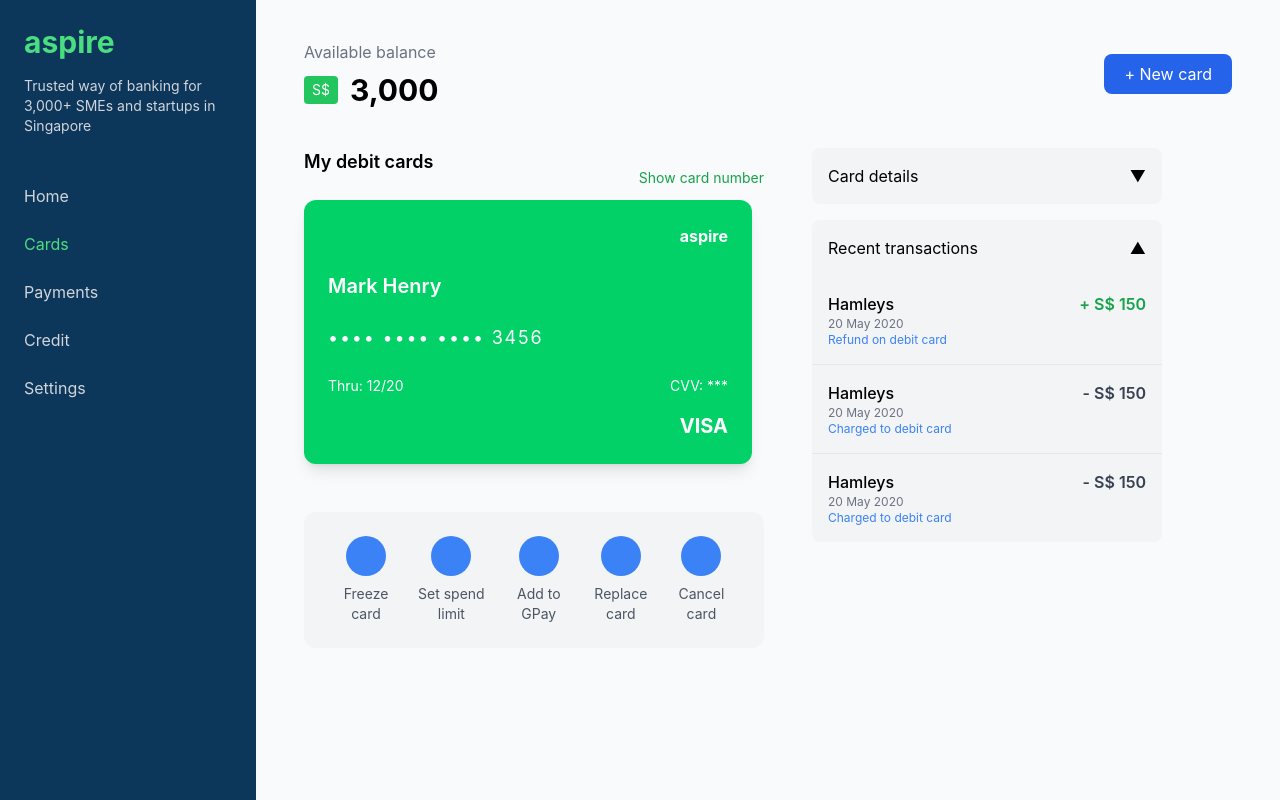
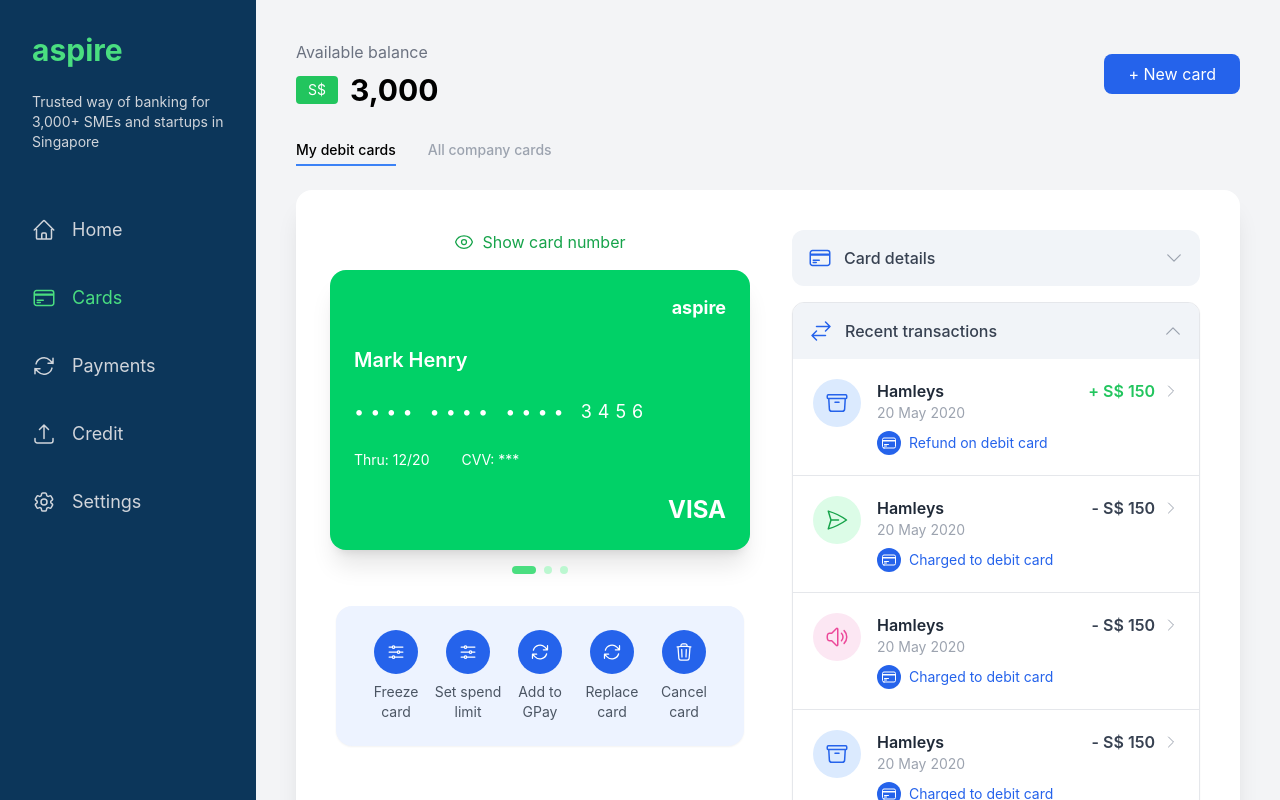
Before and after one commit to abhiSuman99/aspire-repo, a React (Create React App) app: page / in a window 1280 px wide. Built offline with nearby package versions, Linux system fonts and the light colour scheme.

Commit message:
Add files via upload

```diff
--- a/package.json
+++ b/package.json
@@ -3,6 +3,7 @@
   "version": "0.1.0",
   "private": true,
   "dependencies": {
+    "@heroicons/react": "^2.2.0",
     "@testing-library/dom": "^10.4.1",
     "@testing-library/jest-dom": "^6.9.1",
     "@testing-library/react": "^16.3.2",
--- a/src/components/ BalanceHeader.tsx
+++ b/src/components/ BalanceHeader.tsx
@@ -3,21 +3,25 @@ import React from "react";
 const BalanceHeader: React.FC = () => {
   return (
     <div className="flex justify-between items-center">
+
       <div>
         <p className="text-gray-500">Available balance</p>
 
         <div className="flex items-center gap-3 mt-2">
-          <span className="bg-green-500 text-white px-2 py-1 rounded text-sm">
+          <span className="bg-green-500 text-white px-3 py-1 rounded text-sm">
             S$
           </span>
 
-          <span className="text-3xl font-bold">3,000</span>
+          <span className="text-3xl font-bold">
+            3,000
+          </span>
         </div>
       </div>
 
-      <button className="bg-blue-600 text-white px-5 py-2 rounded-lg">
+      <button className="bg-blue-600 text-white px-6 py-2 rounded-lg">
         + New card
       </button>
+
     </div>
   );
 };
--- a/src/components/ Sidebar.tsx
+++ b/src/components/ Sidebar.tsx
@@ -1,28 +1,52 @@
 import React from "react";
+import {
+  HomeIcon,
+  CreditCardIcon,
+  ArrowPathIcon,
+  ArrowUpTrayIcon,
+  Cog6ToothIcon
+} from "@heroicons/react/24/outline";
 
-const menu = ["Home", "Cards", "Payments", "Credit", "Settings"];
+const menu = [
+  { name: "Home", icon: HomeIcon },
+  { name: "Cards", icon: CreditCardIcon },
+  { name: "Payments", icon: ArrowPathIcon },
+  { name: "Credit", icon: ArrowUpTrayIcon },
+  { name: "Settings", icon: Cog6ToothIcon }
+];
 
 const Sidebar: React.FC = () => {
   return (
-    <div className="w-64 h-screen bg-[#0C365A] text-white flex flex-col p-6">
+    <div className="w-64 h-screen bg-[#0C365A] text-white flex flex-col p-8">
+
       <h1 className="text-3xl font-bold text-green-400">aspire</h1>
 
-      <p className="text-sm mt-4 text-gray-300">
+      <p className="text-sm mt-6 text-gray-300">
         Trusted way of banking for 3,000+ SMEs and startups in Singapore
       </p>
 
-      <div className="mt-12 space-y-6">
-        {menu.map((item) => (
-          <div
-            key={item}
-            className={`cursor-pointer ${
-              item === "Cards" ? "text-green-400" : "text-gray-300"
-            }`}
-          >
-            {item}
-          </div>
-        ))}
+      <div className="mt-16 space-y-10">
+
+        {menu.map((item) => {
+          const Icon = item.icon;
+
+          return (
+            <div
+              key={item.name}
+              className={`flex items-center gap-4 cursor-pointer ${
+                item.name === "Cards"
+                  ? "text-green-400"
+                  : "text-gray-300"
+              }`}
+            >
+              <Icon className="w-6 h-6" />
+              <span className="text-lg">{item.name}</span>
+            </div>
+          );
+        })}
+
       </div>
+
     </div>
   );
 };
--- a/src/components/CardActions.tsx
+++ b/src/components/CardActions.tsx
@@ -1,23 +1,44 @@
 import React from "react";
+import {
+  // SnowflakeIcon,
+  AdjustmentsHorizontalIcon,
+  ArrowPathIcon,
+  TrashIcon
+} from "@heroicons/react/24/outline";
 
 const actions = [
-  "Freeze card",
-  "Set spend limit",
-  "Add to GPay",
-  "Replace card",
-  "Cancel card"
+  { name: "Freeze card", icon: AdjustmentsHorizontalIcon },
+  { name: "Set spend limit", icon: AdjustmentsHorizontalIcon },
+  { name: "Add to GPay", icon: ArrowPathIcon },
+  { name: "Replace card", icon: ArrowPathIcon },
+  { name: "Cancel card", icon: TrashIcon }
 ];
 
 const CardActions: React.FC = () => {
+
   return (
-    <div className="flex justify-between bg-gray-100 p-6 rounded-xl mt-6 text-center text-sm">
+    <div className="flex justify-between bg-[#EDF3FF] p-6 rounded-2xl shadow-sm">
 
-      {actions.map((a) => (
-        <div key={a} className="flex flex-col items-center gap-2">
-          <div className="w-10 h-10 bg-blue-500 rounded-full"></div>
-          <span className="text-gray-600">{a}</span>
-        </div>
-      ))}
+      {actions.map((a) => {
+        const Icon = a.icon;
+
+        return (
+          <div
+            key={a.name}
+            className="flex flex-col items-center gap-2 w-20"
+          >
+
+            <div className="bg-blue-600 p-3 rounded-full text-white">
+              <Icon className="w-5 h-5" />
+            </div>
+
+            <span className="text-sm text-gray-600 text-center">
+              {a.name}
+            </span>
+
+          </div>
+        );
+      })}
 
     </div>
   );
--- a/src/components/CardInfoPanel.tsx
+++ b/src/components/CardInfoPanel.tsx
@@ -1,94 +1,168 @@
+
 import React, { useState } from "react";
+import {
+  ChevronDownIcon,
+  ChevronUpIcon,
+  ChevronRightIcon,
+  ArrowsRightLeftIcon,
+  SpeakerWaveIcon,
+  PaperAirplaneIcon,
+  ArchiveBoxIcon,
+  CreditCardIcon
+} from "@heroicons/react/24/outline";
 
 const transactions = [
   {
+    icon: ArchiveBoxIcon,
+    bg: "bg-blue-100",
+    color: "text-blue-600",
     name: "Hamleys",
     date: "20 May 2020",
     amount: "+ S$ 150",
-    type: "Refund on debit card",
+    amountColor: "text-green-500",
+    note: "Refund on debit card"
   },
   {
+    icon: PaperAirplaneIcon,
+    bg: "bg-green-100",
+    color: "text-green-600",
     name: "Hamleys",
     date: "20 May 2020",
     amount: "- S$ 150",
-    type: "Charged to debit card",
+    amountColor: "text-gray-700",
+    note: "Charged to debit card"
   },
   {
+    icon: SpeakerWaveIcon,
+    bg: "bg-pink-100",
+    color: "text-pink-500",
     name: "Hamleys",
     date: "20 May 2020",
     amount: "- S$ 150",
-    type: "Charged to debit card",
+    amountColor: "text-gray-700",
+    note: "Charged to debit card"
   },
+  {
+    icon: ArchiveBoxIcon,
+    bg: "bg-blue-100",
+    color: "text-blue-600",
+    name: "Hamleys",
+    date: "20 May 2020",
+    amount: "- S$ 150",
+    amountColor: "text-gray-700",
+    note: "Charged to debit card"
+  }
 ];
 
 const CardInfoPanel: React.FC = () => {
-  const [details, setDetails] = useState(false);
-  const [tx, setTx] = useState(true);
+  const [open, setOpen] = useState(true);
 
   return (
-    <div className="space-y-4 w-full lg:w-[350px]">
+    <div className="w-full max-w-[420px]">
 
-      {/* Card Details */}
+      {/* CARD DETAILS */}
 
-      <div className="bg-gray-100 rounded-lg">
-        <div
-          onClick={() => setDetails(!details)}
-          className="flex justify-between p-4 cursor-pointer"
-        >
-          <span>Card details</span>
-          <span>{details ? "▲" : "▼"}</span>
+      <div className="bg-[#F1F4F8] rounded-xl p-4 flex justify-between items-center mb-4 cursor-pointer">
+        <div className="flex items-center gap-3">
+          <CreditCardIcon className="w-6 h-6 text-blue-600" />
+          <span className="font-medium text-gray-700">Card details</span>
         </div>
 
-        {details && (
-          <div className="p-4 text-sm text-gray-600">
-            <p>Card type: Visa</p>
-            <p>Card holder: Mark Henry</p>
-            <p>Expiry: 12/20</p>
+        <ChevronDownIcon className="w-5 h-5 text-gray-400" />
       </div>
+
+      {/* RECENT TRANSACTIONS */}
+
+      <div className="bg-white rounded-xl shadow-sm overflow-hidden border">
+
+        <div
+          className="bg-[#F1F4F8] p-4 flex justify-between items-center cursor-pointer"
+          onClick={() => setOpen(!open)}
+        >
+          <div className="flex items-center gap-3">
+            <ArrowsRightLeftIcon className="w-6 h-6 text-blue-600" />
+            <span className="font-medium text-gray-700">
+              Recent transactions
+            </span>
+          </div>
+
+          {open ? (
+            <ChevronUpIcon className="w-5 h-5 text-gray-400" />
+          ) : (
+            <ChevronDownIcon className="w-5 h-5 text-gray-400" />
           )}
         </div>
 
-      {/* Transactions */}
+        {open && (
+          <div className="divide-y">
 
-      <div className="bg-gray-100 rounded-lg">
+            {transactions.map((t, i) => {
+              const Icon = t.icon;
+
+              return (
+                <div
+                  key={i}
+                  className="p-5 flex justify-between items-start hover:bg-gray-50"
+                >
+                  {/* LEFT */}
+
+                  <div className="flex gap-4">
 
                     <div
-          onClick={() => setTx(!tx)}
-          className="flex justify-between p-4 cursor-pointer"
+                      className={`w-12 h-12 rounded-full flex items-center justify-center ${t.bg}`}
                     >
-          <span>Recent transactions</span>
-          <span>{tx ? "▲" : "▼"}</span>
+                      <Icon className={`w-6 h-6 ${t.color}`} />
                     </div>
 
-        {tx && (
-          <div className="divide-y">
+                    <div>
 
-            {transactions.map((t, i) => (
-              <div key={i} className="flex justify-between p-4">
+                      <p className="font-semibold text-gray-800">
+                        {t.name}
+                      </p>
 
-                <div>
-                  <p className="font-medium">{t.name}</p>
-                  <p className="text-xs text-gray-500">{t.date}</p>
-                  <p className="text-xs text-blue-500">{t.type}</p>
+                      <p className="text-sm text-gray-400">
+                        {t.date}
+                      </p>
+
+                      <div className="flex items-center gap-2 mt-2 text-blue-600 text-sm">
+
+                        <div className="bg-blue-600 text-white rounded-full p-1">
+                          <CreditCardIcon className="w-4 h-4" />
                         </div>
 
-                <span
-                  className={`font-semibold ${
-                    t.amount.includes("+")
-                      ? "text-green-600"
-                      : "text-gray-700"
-                  }`}
-                >
+                        {t.note}
+
+                      </div>
+
+                    </div>
+
+                  </div>
+
+                  {/* RIGHT */}
+
+                  <div className="flex items-center gap-2">
+
+                    <span className={`font-semibold ${t.amountColor}`}>
                       {t.amount}
                     </span>
 
+                    <ChevronRightIcon className="w-4 h-4 text-gray-400" />
+
                   </div>
-            ))}
+                </div>
+              );
+            })}
 
           </div>
         )}
+
+        {/* FOOTER */}
+
+        <div className="bg-green-50 text-center py-4 text-green-600 font-medium cursor-pointer">
+          View all card transactions
         </div>
 
+      </div>
     </div>
   );
 };
--- a/src/components/DebitCard.tsx
+++ b/src/components/DebitCard.tsx
@@ -1,41 +1,54 @@
 import React, { useState } from "react";
+import { EyeIcon } from "@heroicons/react/24/outline";
 
 const DebitCard: React.FC = () => {
+
   const [show, setShow] = useState(false);
 
   return (
-    <div className="relative">
+    <div className="flex flex-col items-center">
 
       <button
-        className="absolute -top-8 right-0 text-green-600 text-sm"
         onClick={() => setShow(!show)}
+        className="flex items-center gap-2 text-green-600 mb-4"
       >
+        <EyeIcon className="w-5 h-5" />
         Show card number
       </button>
 
-      <div className="bg-[#01D167] text-white p-6 rounded-xl shadow-lg w-full max-w-md">
+      <div className="bg-[#01D167] w-[420px] text-white rounded-2xl shadow-xl p-6">
 
-        <div className="flex justify-between">
-          <span></span>
-          <span className="font-bold">aspire</span>
+        <div className="flex justify-end text-lg font-bold">
+          aspire
         </div>
 
-        <h3 className="text-xl font-semibold mt-6">Mark Henry</h3>
+        <h3 className="text-xl font-semibold mt-6">
+          Mark Henry
+        </h3>
 
-        <p className="tracking-widest mt-6 text-lg">
+        <p className="tracking-[6px] mt-6 text-lg">
           {show ? "1234 5678 9012 3456" : "•••• •••• •••• 3456"}
         </p>
 
-        <div className="flex justify-between mt-6 text-sm">
+        <div className="flex gap-8 mt-6 text-sm">
           <span>Thru: 12/20</span>
           <span>CVV: ***</span>
         </div>
 
-        <div className="text-right mt-4 font-bold text-xl">
+        <div className="text-right text-2xl font-bold mt-6">
           VISA
         </div>
 
       </div>
+
+      {/* dots */}
+
+      <div className="flex gap-2 mt-4">
+        <div className="w-6 h-2 bg-green-400 rounded-full"></div>
+        <div className="w-2 h-2 bg-green-200 rounded-full"></div>
+        <div className="w-2 h-2 bg-green-200 rounded-full"></div>
+      </div>
+
     </div>
   );
 };
--- a/src/components/MobileNavbar.tsx
+++ b/src/components/MobileNavbar.tsx
@@ -1,17 +1,14 @@
 import React from "react";
 
 const MobileNavbar: React.FC = () => {
+
   return (
     <div className="fixed bottom-0 left-0 right-0 bg-white border-t flex justify-around py-3 text-sm lg:hidden">
 
       <div className="text-gray-400">Home</div>
-
       <div className="text-green-500 font-semibold">Cards</div>
-
       <div className="text-gray-400">Payments</div>
-
       <div className="text-gray-400">Credit</div>
-
       <div className="text-gray-400">Profile</div>
 
     </div>
--- a/src/pages/  Dashboard.tsx
+++ b/src/pages/  Dashboard.tsx
@@ -1,5 +1,6 @@
 
 import React from "react";
+
 
 import DebitCard from "../components/DebitCard";
 import CardActions from "../components/CardActions";
@@ -12,33 +13,61 @@ const Dashboard: React.FC = () => {
   return (
     <div className="min-h-screen w-full">
 
-      {/* ---------------- Desktop Layout ---------------- */}
+      {/* ================= DESKTOP VIEW ================= */}
 
-      <div className="hidden lg:flex w-full">
+{/* ================= DESKTOP VIEW ================= */}
 
-        {/* Sidebar */}
-        <Sidebar/>
+<div className="hidden lg:flex h-screen bg-gray-100 overflow-hidden">
 
-        {/* Main Content */}
-        <div className="flex-1 bg-gray-50 px-12 py-10">
+  {/* Sidebar (fixed) */}
+
+  <div className="flex-shrink-0">
+    <Sidebar />
+  </div>
+
+
+  {/* Scrollable Content */}
+
+  <div className="flex-1 overflow-y-auto p-10">
 
     <BalanceHeader />
 
-          <div className="mt-10 flex w-full gap-12">
+    {/* Tabs outside shadow box */}
 
-            {/* Left Section (card + actions) */}
-            <div className="flex flex-col flex-1 gap-6 max-w-[700px]">
+    <div className="flex gap-8 mt-8 text-sm font-medium">
 
-              <h2 className="font-semibold text-lg">My debit cards</h2>
+      <span className="border-b-2 border-blue-500 pb-1">
+        My debit cards
+      </span>
 
+      <span className="text-gray-400">
+        All company cards
+      </span>
+
+    </div>
+
+
+    {/* Shadow container */}
+
+    <div className="mt-6 bg-white rounded-2xl shadow-xl p-10">
+
+      <div className="grid grid-cols-2 gap-12">
+
+        {/* LEFT */}
+
+        <div className="flex flex-col gap-8">
+
+          <div className="flex justify-center">
             <DebitCard />
+          </div>
 
           <CardActions />
 
         </div>
 
-            {/* Right Section */}
-            <div className="w-[420px]">
+        {/* RIGHT */}
+
+        <div className="flex justify-center">
           <CardInfoPanel />
         </div>
 
@@ -48,42 +77,67 @@ const Dashboard: React.FC = () => {
 
   </div>
 
-      {/* ---------------- Mobile Layout ---------------- */}
+</div>
+
+
+
+      {/* ================= MOBILE VIEW ================= */}
 
       <div className="lg:hidden">
 
-        <div className="bg-[#0C365A] text-white p-6 pb-24">
+        {/* BLUE HEADER */}
+
+        <div className="bg-[#0C365A] text-white px-6 pt-8 pb-28">
 
           <div className="flex justify-between items-center">
-            <h2 className="text-lg">Account balance</h2>
+
+            <h2 className="text-lg">
+              Account balance
+            </h2>
+
             <button className="text-green-400 font-medium">
               + New card
             </button>
+
           </div>
 
-          <div className="flex items-center gap-3 mt-3">
-            <span className="bg-green-500 px-2 py-1 rounded text-sm">
+          <div className="flex items-center gap-3 mt-4">
+
+            <span className="bg-green-500 px-3 py-1 rounded text-sm font-semibold">
               S$
             </span>
-            <span className="text-3xl font-bold">3,000</span>
+
+            <span className="text-3xl font-bold">
+              3,000
+            </span>
+
           </div>
 
-          <div className="flex gap-6 mt-6 text-sm">
+          {/* Tabs */}
+
+          <div className="flex gap-6 mt-8 text-sm font-medium">
+
             <span className="border-b-2 border-green-400 pb-1">
               My debit cards
             </span>
+
             <span className="opacity-60">
               All company cards
             </span>
+
           </div>
 
-          <div className="mt-6">
+          {/* Card */}
+
+          <div className="mt-8">
             <DebitCard />
           </div>
 
         </div>
 
-        <div className="bg-white -mt-16 rounded-t-3xl p-6">
+        {/* Pull-up sheet */}
+
+        <div className="bg-white rounded-t-3xl -mt-24 pt-6 pb-24 px-6 shadow-xl">
 
           <CardActions />
 
```
Also changed, not shown: 1 other file (tests, documents, lock files or other folders). Lines whose indentation alone changed are shown as unchanged.
